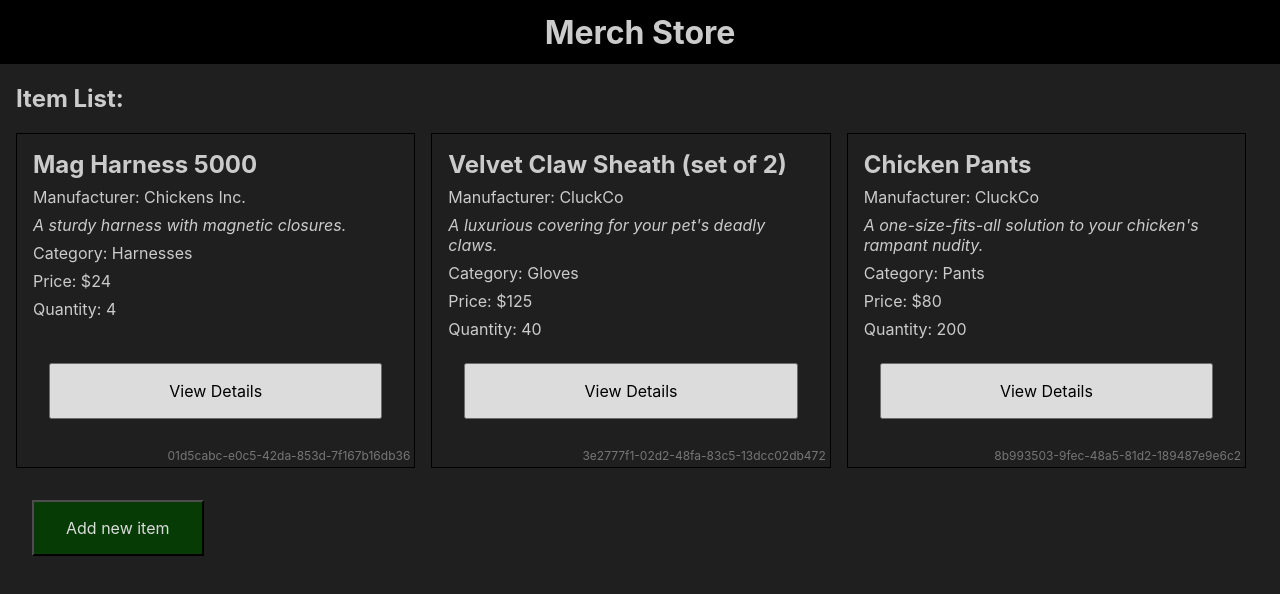
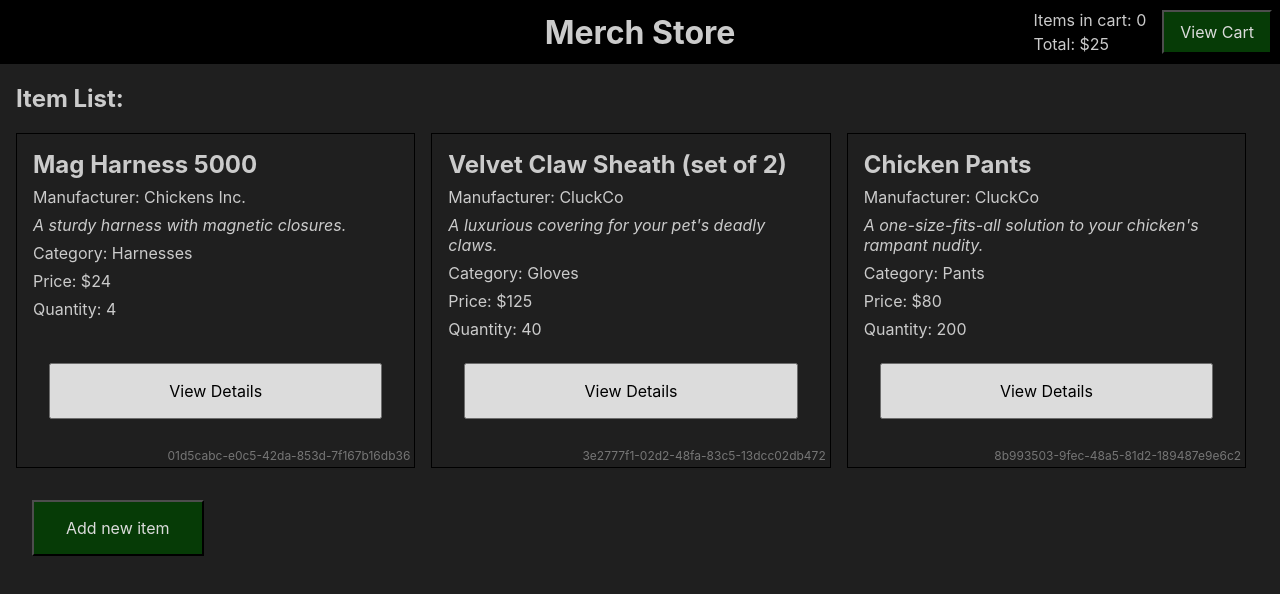
Before and after one commit to QuietEvolver/merch-store, a React (Create React App) app: page / in a window 1280 px wide. Shown: the top 594 px of the page. Built offline with nearby package versions, Linux system fonts and the light colour scheme.

Commit message:
Create Cart and CartWidget components
Co-authored-by: VW <QuietEvolver@users.noreply.github.com>
Co-authored-by: Jen Holcomb <jenniferholcomb@users.noreply.github.com>
Co-authored-by: Noah! <NoahJpg@users.noreply.github.com>

```diff
--- a/src/components/App.js
+++ b/src/components/App.js
@@ -2,6 +2,7 @@ import React from "react";
 import MerchControl from "./MerchControl";
 
 function App(){
+
   return (
     <React.Fragment>
       <MerchControl />
--- /dev/null
+++ b/src/components/Cart.js
@@ -0,0 +1,24 @@
+import React from "react";
+import PropTypes from "prop-types";
+
+function Cart(props) {
+  return (
+    <React.Fragment>
+      <h2>Cart</h2>
+      <div className='item-list'>
+        {props.contents.map(item =>
+         <div className='form-row'>
+          <div>{item.name}</div>
+          <div>${item.price}</div>
+         </div>
+        )}
+      </div>
+    </React.Fragment>
+  );
+}
+
+Cart.propTypes = {
+  contents: PropTypes.array,
+};
+
+export default Cart;
--- /dev/null
+++ b/src/components/CartWidget.js
@@ -0,0 +1,23 @@
+import React from "react";
+import PropTypes from "prop-types";
+
+function CartWidget(props) {
+  return (
+    <React.Fragment>
+      <div className='cart-widget'>
+        <div>Items in cart: <span>{props.itemCount}</span></div>
+        <div>Total: <span>${props.totalPrice}</span></div>
+        <button onClick={props.onClickShowCart} className='green'>{props.buttonLabel}</button>
+      </div>
+    </React.Fragment>
+  );
+}
+
+CartWidget.propTypes = {
+  buttonLabel: PropTypes.string,
+  itemCount: PropTypes.number,
+  totalPrice: PropTypes.number,
+  onClickShowCart: PropTypes.func,
+};
+
+export default CartWidget;
--- a/src/components/Header.js
+++ b/src/components/Header.js
@@ -1,10 +1,19 @@
+import React from "react";
+import PropTypes from "prop-types";
 
-function Header() {
+function Header(props) {
   return (
     <header>
       <h1>Merch Store</h1>
+      <div className='header-button-area'>
+        {props.buttonAreaComponent}
+      </div>
     </header>
   );
 }
 
+Header.propTypes = {
+  buttonAreaComponent: PropTypes.object,
+};
+
 export default Header;
--- a/src/components/MerchControl.js
+++ b/src/components/MerchControl.js
@@ -5,6 +5,8 @@ import { v4 } from 'uuid';
 import NewItemForm from './NewItemForm';
 import ItemDetail from './ItemDetail';
 import Modal from './Modal';
+import Cart from './Cart';
+import CartWidget from './CartWidget';
 
 class MerchControl extends React.Component {
   constructor(props) {
@@ -41,6 +43,8 @@ class MerchControl extends React.Component {
         },
       ],
       selectedItem: null,
+      cartShowing: false,
+      cartContents: [],
     };
   }
 
@@ -81,6 +85,12 @@ class MerchControl extends React.Component {
       selectedItem: null,
     });
   }
+
+  handleClickShowCart = () => {
+    this.setState((prevState) => ({
+      cartShowing: !prevState.cartShowing,
+    }));
+  };
 
   handleClickAddNewItem = () => {
     this.setState(() => ({
@@ -125,15 +135,25 @@ class MerchControl extends React.Component {
     this.forceUpdate();
   }
 
-
+  getCartTotalPrice = () => {
+    return 25;
+  }
 
   render() {
     return (
       <React.Fragment>
-        <Header />
+        <Header buttonAreaComponent=
+          {<CartWidget
+            buttonLabel={this.state.cartShowing ? 'Hide Cart' : 'View Cart'}
+            itemCount={this.state.cartContents.length}
+            totalPrice={this.getCartTotalPrice()}
+            onClickShowCart={this.handleClickShowCart}
+          />}
+        />
         <main className={this.state.newItemFormShowing ? 'veiled' : ''}>
           {
             this.state.selectedItem === null ?
+              this.state.cartShowing === false ?
                 <React.Fragment>
                   <MerchList
                     itemList={this.state.itemList}
@@ -152,6 +172,8 @@ class MerchControl extends React.Component {
 
                 </React.Fragment>
                 :
+                <Cart contents={this.state.cartContents} />
+            :
             <ItemDetail
               item={this.state.selectedItem}
               onClickBackToList={this.handleClickBackToList}
--- a/src/index.css
+++ b/src/index.css
@@ -236,3 +236,36 @@ form textarea {
   opacity: 1;
   pointer-events: all;
 }
+
+.cart-widget {
+  position: absolute;
+  top: 0;
+  right: 0;
+  height: var(--header-height);
+  max-height: var(--header-height);
+  display: grid;
+  grid-template-rows: 1fr 1fr;
+  grid-template-columns: max-content 1fr;
+  align-items: center;
+  gap: 0 1rem;
+  margin-right: 0.5rem;
+  padding: 0.5rem 0;
+}
+
+.cart-widget > button {
+  grid-column-start: 2;
+  grid-row-start: 1;
+  grid-row-end: 3;
+  margin: 0;
+  padding: 0 1rem;
+  height: calc(var(--header-height) - 1.25rem);
+}
+
+.cart-widget > div {
+  grid-column-start: 1;
+  grid-column-end: 1;
+}
+
+.cart-widget > div:nth-of-type(2) {
+  grid-row-start: 2;
+}
```
Lines whose indentation alone changed are shown as unchanged.
